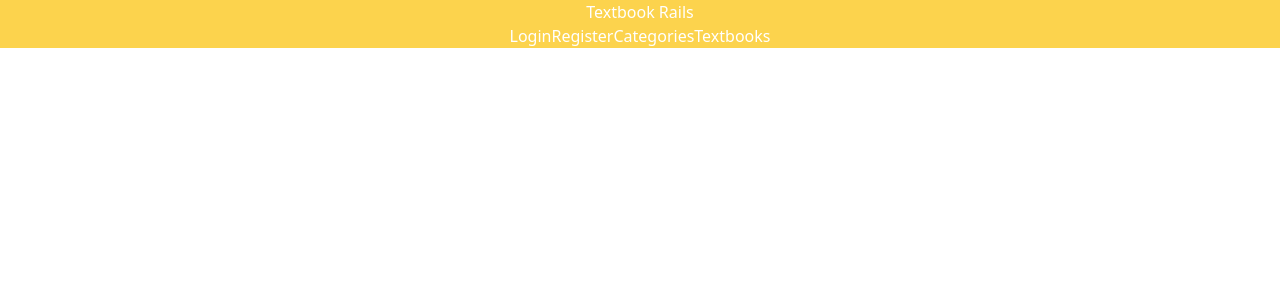
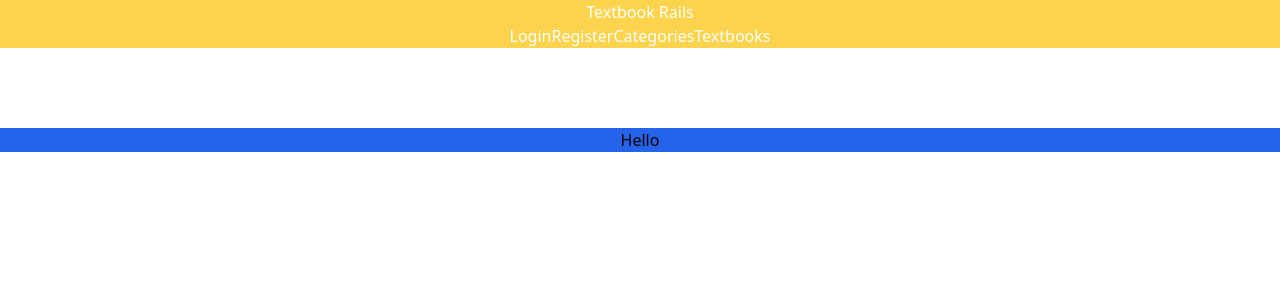
Before and after one commit to bbkbyti/Txtbook-Rails, a React (Create React App) app in the folder client/: page /categories/1 in a window 1280 px wide. Shown: the top 300 px of the page. Built offline with nearby package versions, Linux system fonts and the light colour scheme.

Commit message:
Footer component added

```diff
--- /dev/null
+++ b/client/src/components/Footer.jsx
@@ -0,0 +1,9 @@
+import React from 'react'
+
+export default function Footer() {
+    return (
+        <div className='bg-blue-600'>
+            <h3>Hello</h3>
+        </div>
+    )
+}
--- a/client/src/layouts/Layout.jsx
+++ b/client/src/layouts/Layout.jsx
@@ -1,4 +1,5 @@
 
+import Footer from '../components/Footer';
 import Navbar from '../components/Navbar';
 
 export default function Layout(props) {
@@ -7,6 +8,9 @@ export default function Layout(props) {
         <div>
             <Navbar currentUser={currentUser} handleLogout={handleLogout} />
             <div className="mt-20 text-black">{props.children}</div>
+            <div>
+            <Footer />
+            </div>
         </div>
 
 
```
